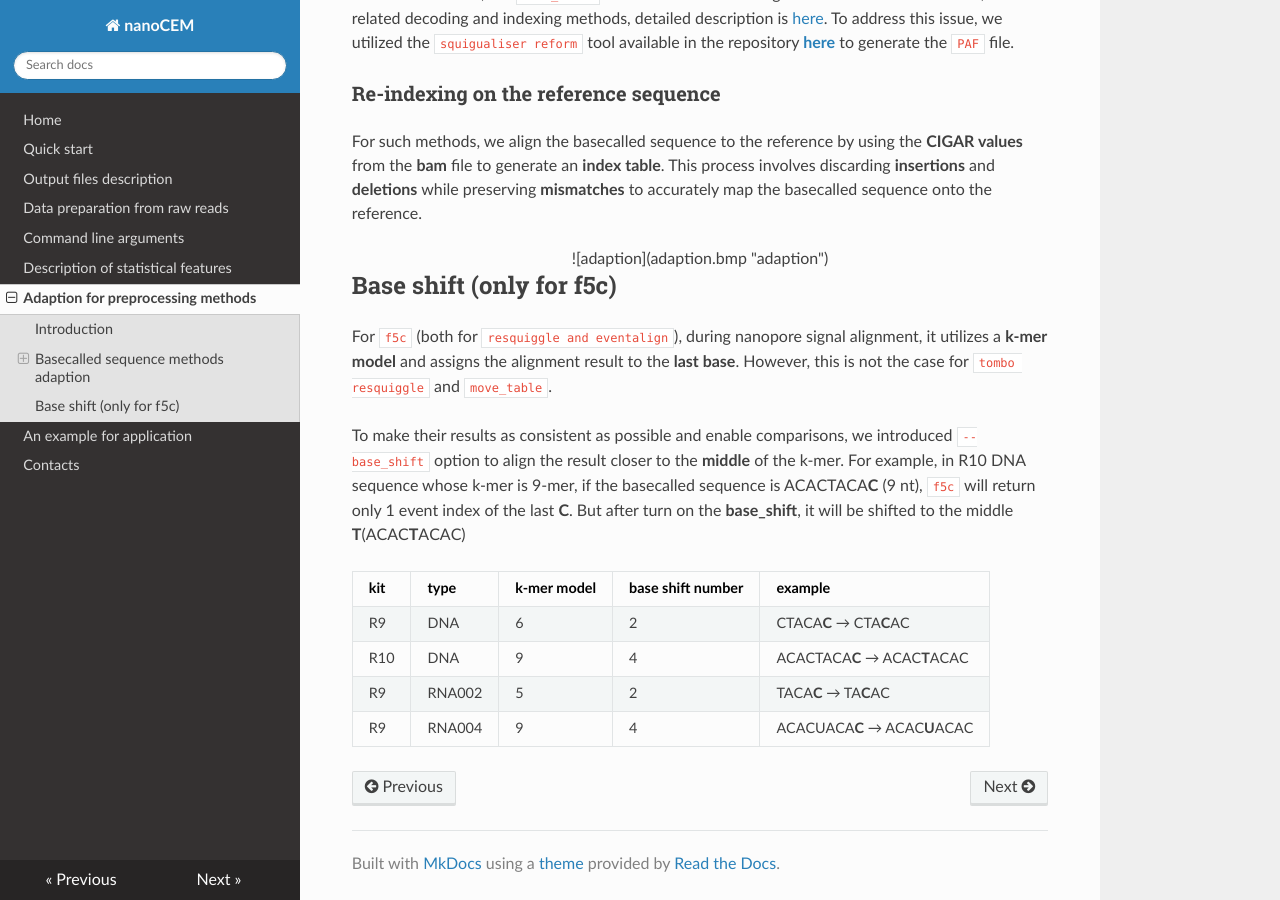
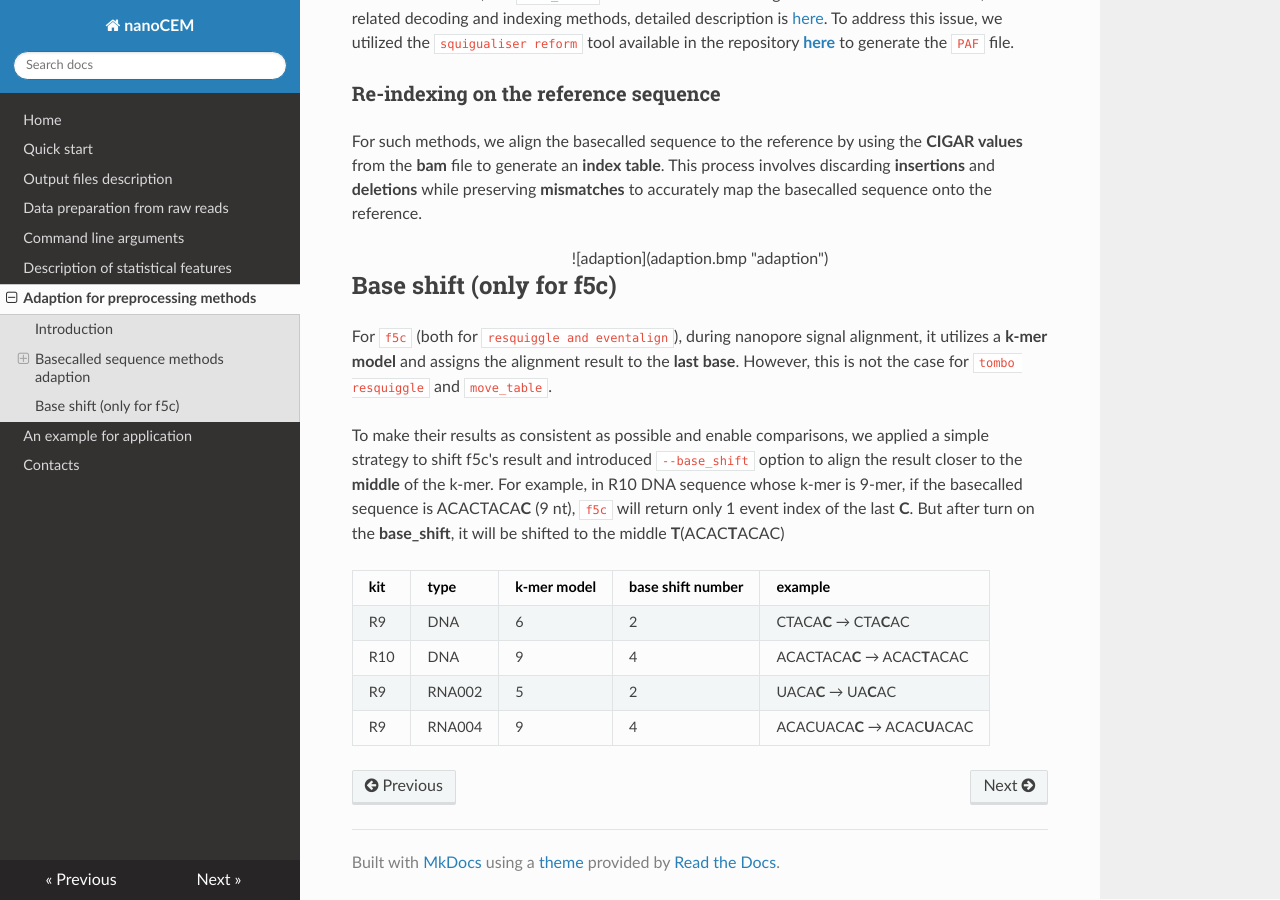
Before and after one commit to lrslab/nanoCEM, an MkDocs documentation site: the page built from docs/adaption.md, in a window 1280 px wide and 900 px high, scrolled down 641 px. Built offline with MkDocs 1.6.1, drawn with Linux system fonts in a browser that asks for light colours; nearby versions of some CDN libraries.

Commit message:
update docs

```diff
--- a/docs/adaption.md
+++ b/docs/adaption.md
@@ -29,7 +29,7 @@ For `f5c` (both for `resquiggle and eventalign`), during nanopore signal alignme
 However, this is not the case for `tombo resquiggle` and `move_table`.
 
 To make their results as consistent as possible and enable comparisons,
-we introduced `--base_shift` option to align the result closer to the **middle** of the k-mer.
+we applied a simple strategy to shift f5c's result and introduced `--base_shift` option to align the result closer to the **middle** of the k-mer.
 For example, in R10 DNA sequence whose k-mer is 9-mer, if the basecalled sequence is ACACTACA**C** (9 nt), `f5c` will return only 1 event index of the last **C**.
 But after turn on the **base_shift**, it will be shifted to the middle **T**(ACAC**T**ACAC)
 
@@ -38,5 +38,5 @@ But after turn on the **base_shift**, it will be shifted to the middle **T**(ACA
 |--------|----------|-------|-------|-------|
 | R9    | DNA | 6 |2 |CTACA**C** → CTA**C**AC |
 | R10    | DNA | 9 |4 |ACACTACA**C** → ACAC**T**ACAC |
-| R9    | RNA002 | 5 |2 |TACA**C** → TA**C**AC |
+| R9    | RNA002 | 5 |2 |UACA**C** → UA**C**AC |
 | R9    | RNA004 | 9 |4 |ACACUACA**C** → ACAC**U**ACAC |
```
